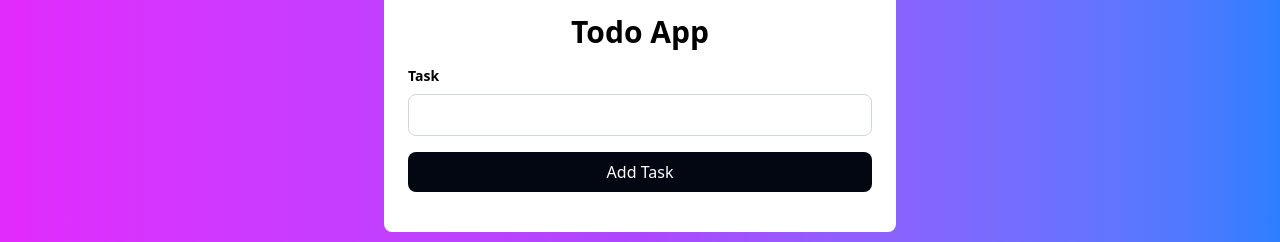
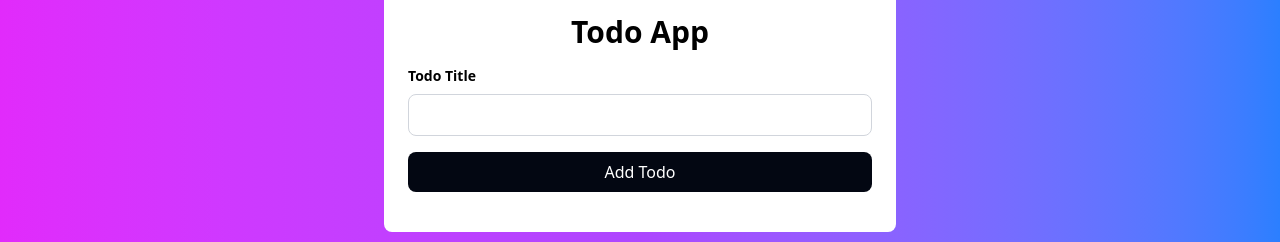
Before and after one commit to mike3497/todo-app, a Vue app: page / in a window 1280 px wide. Shown: the part 289-531 px from the top of the page. Built offline with nearby package versions, Linux system fonts and the light colour scheme.

Commit message:
feat: update wording, add label for value

```diff
--- a/src/components/TodoForm.vue
+++ b/src/components/TodoForm.vue
@@ -1,11 +1,16 @@
 <template>
   <form @submit.prevent="onSubmit">
     <div class="flex flex-col gap-2 mb-4">
-      <label class="font-semibold text-sm">Task</label>
-      <input v-model="task" class="border border-gray-300 p-2 rounded-lg" type="text" />
+      <label class="font-semibold text-sm" for="todo-title">Todo Title</label>
+      <input
+        v-model="todoTitle"
+        class="border border-gray-300 p-2 rounded-lg"
+        id="todo-title"
+        type="text"
+      />
     </div>
     <button class="bg-gray-950 text-white px-4 py-2 rounded-lg cursor-pointer w-full" type="submit">
-      Add Task
+      Add Todo
     </button>
   </form>
 </template>
@@ -18,18 +23,18 @@ import { ref } from 'vue';
 
 const todosStore = useTodosStore();
 
-const task = ref<string>('');
+const todoTitle = ref<string>('');
 
 const onSubmit = () => {
-  if (task.value.trim() !== '') {
+  if (todoTitle.value.trim() !== '') {
     const todo: Todo = {
       id: nanoid(),
-      title: task.value,
+      title: todoTitle.value,
       completed: false,
     };
 
     todosStore.addTodo(todo);
-    task.value = '';
+    todoTitle.value = '';
   }
 };
 </script>
```
